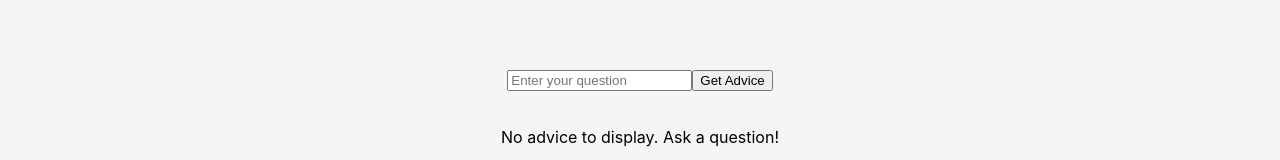
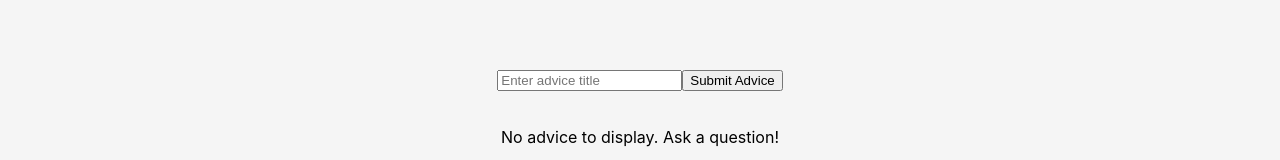
Before and after one commit to naturuplift/AdviseNextStep, a React (Create React App) app in the folder client/: page / in a window 1280 px wide. Shown: the part 370-530 px from the top of the page. Built offline with nearby package versions, Linux system fonts and the light colour scheme.

Commit message:
Update AdviceForm.js

```diff
--- a/client/src/components/AdviceForm.js
+++ b/client/src/components/AdviceForm.js
@@ -1,29 +1,63 @@
 
 import React, { useState } from 'react';
 import { useDispatch } from 'react-redux';
-import { fetchAdvice } from '../redux/actions/adviceActions';
+import { createAdvice } from '../redux/actions/adviceActions';
 
 function AdviceForm() {
-    const [question, setQuestion] = useState('');
+    const [adviceData, setAdviceData] = useState({
+        title: '',
+        description: '',
+        category: '',
+        // This should be a valid user ID
+        createdBy: '66408841e4bee48c77fc19a3',
+        tags: [],
+        status: 'active'
+    });
+
     const dispatch = useDispatch();
 
     const handleSubmit = (event) => {
         event.preventDefault();
-        dispatch(fetchAdvice(question)); // Assuming fetchAdvice is a thunk action creator
+        dispatch(createAdvice(adviceData));
     };
 
     return (
         <form onSubmit={handleSubmit}>
+            {/* Example for title, add similar inputs for description, category, etc. */}
             <input
                 type="text"
-                value={question}
-                onChange={e => setQuestion(e.target.value)}
-                placeholder="Enter your question"
+                value={adviceData.title}
+                onChange={e => setAdviceData({...adviceData, title: e.target.value})}
+                placeholder="Enter advice title"
                 required
             />
-            <button type="submit">Get Advice</button>
+            <button type="submit">Submit Advice</button>
         </form>
     );
 }
 
+// function AdviceForm() {
+//     const [question, setQuestion] = useState('');
+//     const dispatch = useDispatch();
+
+//     const handleSubmit = (event) => {
+//         event.preventDefault();
+//         // Assuming fetchAdvice is a thunk action creator
+//         dispatch(createAdvice(question));
+//     };
+
+//     return (
+//         <form onSubmit={handleSubmit}>
+//             <input
+//                 type="text"
+//                 value={question}
+//                 onChange={e => setQuestion(e.target.value)}
+//                 placeholder="Enter your question"
+//                 required
+//             />
+//             <button type="submit">Get Advice</button>
+//         </form>
+//     );
+// }
+
 export default AdviceForm;
```
